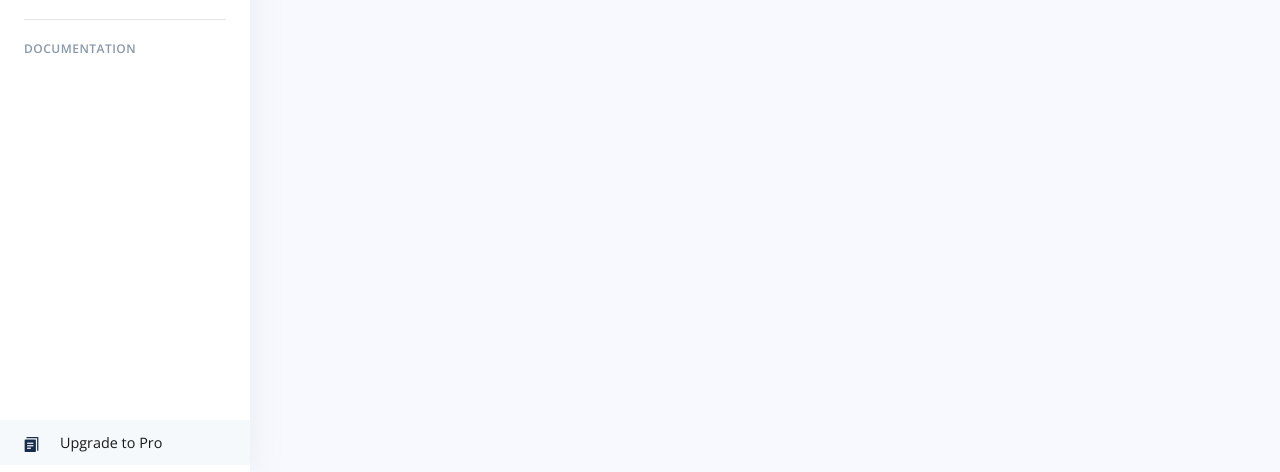
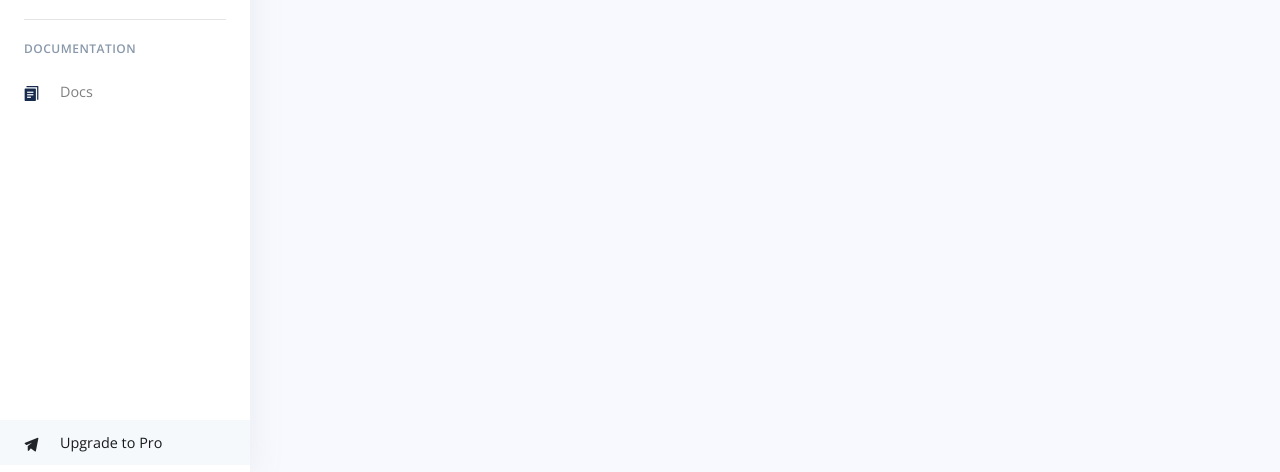
Before and after one commit to pahalsonu/appmonFrontend, a React (Create React App) app: page /dashboard/adminSupport in a window 1280 px wide. Shown: the part 325-797 px from the top of the page. Built offline with nearby package versions, Linux system fonts and the light colour scheme.

Commit message:
UI responsive

```diff
--- a/src/components/Navbars/UserNavbar.js
+++ b/src/components/Navbars/UserNavbar.js
@@ -38,7 +38,7 @@ class UserNavbar extends Component {
                 </InputGroup>
               </FormGroup>
             </Form>
-            <Nav>
+            <Nav className="align-item-center d-none d-md-flex">
               <UncontrolledDropdown nav>
                 <DropdownToggle className="pr-0" nav>
                   <Media className="align-items-center">
--- a/src/components/Sidebar/Sidebar.js
+++ b/src/components/Sidebar/Sidebar.js
@@ -180,15 +180,15 @@ class Sidebar extends Component {
             <hr className="my-3" />
             <h6 className="navbar-heading text-muted">Documentation</h6>
             <Nav className="mb-md-3" navbar>
+              <NavItem>
+                <NavLink to="/docs" tag={NavLinkRRD}>
+                  <i className="ni ni-single-copy-04 text-default" />
+                  Docs
+                </NavLink>
+              </NavItem>
               <NavItem className="active-pro active">
                 <NavLink to="/upgrade" tag={NavLinkRRD}>
                   <i className="ni ni-send text-dark" />
-                  Upgrade to Pro
-                </NavLink>
-              </NavItem>
-              <NavItem className="active-pro active">
-                <NavLink to="/docs" tag={NavLinkRRD}>
-                  <i className="ni ni-single-copy-04 text-default" />
                   Upgrade to Pro
                 </NavLink>
               </NavItem>
```
Also changed, not shown: 1 other file (tests, documents, lock files or other folders).
